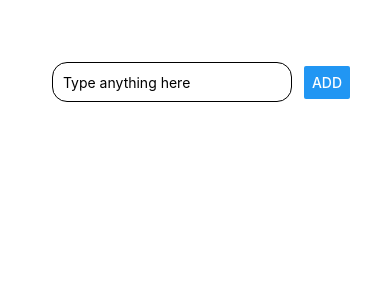
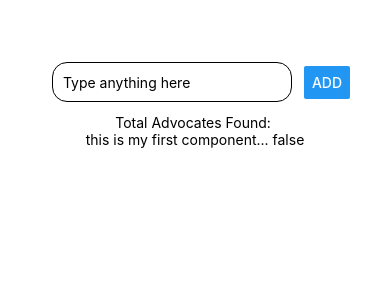
Before and after one commit to kawsarm104/react-native, a React Native app: screen / in a window 390 px wide. Shown: the top 300 px of the page. Built offline with nearby package versions, Linux system fonts and the light colour scheme; no server answers.

Commit message:
getting data using fetch

```diff
--- a/App.js
+++ b/App.js
@@ -1,14 +1,24 @@
 import { StatusBar } from 'expo-status-bar';
-import { useState } from 'react';
-import { StyleSheet, Text, View } from 'react-native';
-import { Button, TextInput } from 'react-native-web';
+import { useState,useEffect } from 'react';
+import { StyleSheet, Text, View, Button, TextInput} from 'react-native';
+
+import ListItem from './Components/ListItem';
 
 export default function App() {
   const [inputValue, setInputValue] = useState("")
   const [placeList, setPlaceList] = useState("")
-  const handleInputChange = text =>{
-    alert(text)
-  }
+  const test = false
+  const [allAdvocates, setAllAdvocates] = useState({})
+
+    useEffect(() => {
+        const api = "https://fathomless-coast-82114.herokuapp.com/advocates"
+      fetch(api)
+      .then(res=>res.json())
+      .then(data=>{
+        setAllAdvocates(data)
+          console.log(data)
+      })
+    }, [])
   return (
     <View style={styles.container}>
       <View style={styles.inputView}>
@@ -22,16 +32,16 @@ export default function App() {
        onPress={()=>{
          if(inputValue!== ""){
 
-           setPlaceList(...placeList, inputValue)
+          setPlaceList([...placeList, inputValue])
          }
        }}
        />
-
+      </View>
+      <Text>Total Advocates Found: {allAdvocates.length}</Text>
+      <View>
+        <ListItem param={test}></ListItem>
       </View>
 
-
-
-      <StatusBar style="auto" />
     </View>
   );
 }
--- /dev/null
+++ b/Components/ListItem.js
@@ -0,0 +1,15 @@
+import React, { useState,useEffect } from 'react'
+import { View, Text ,StyleSheet} from 'react-native'
+
+const ListItem = props =>{
+    console.log(props.param)
+
+     return (
+        <View>
+
+            <Text>this is my first component... {props.param.toString()}</Text>
+        </View>
+    )
+}
+
+export default  ListItem;
```
